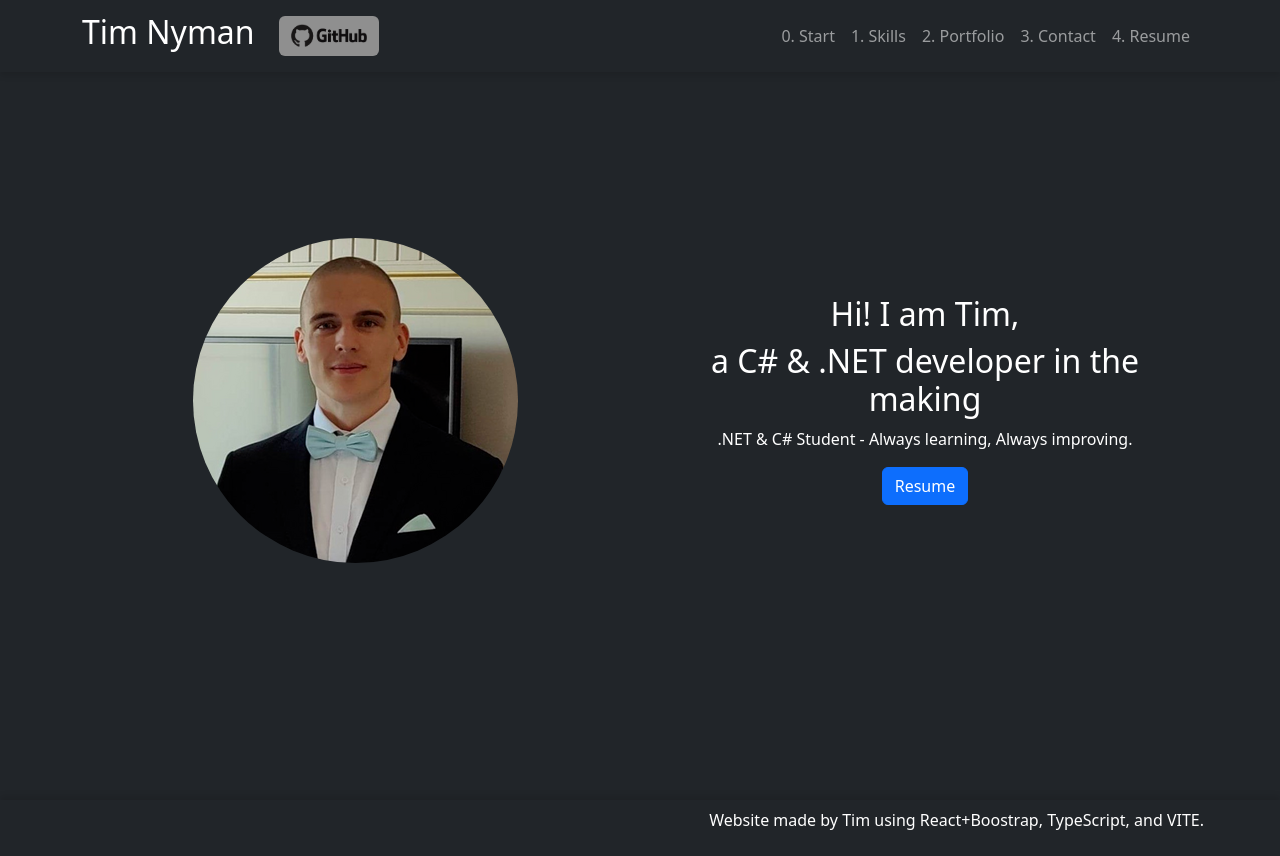
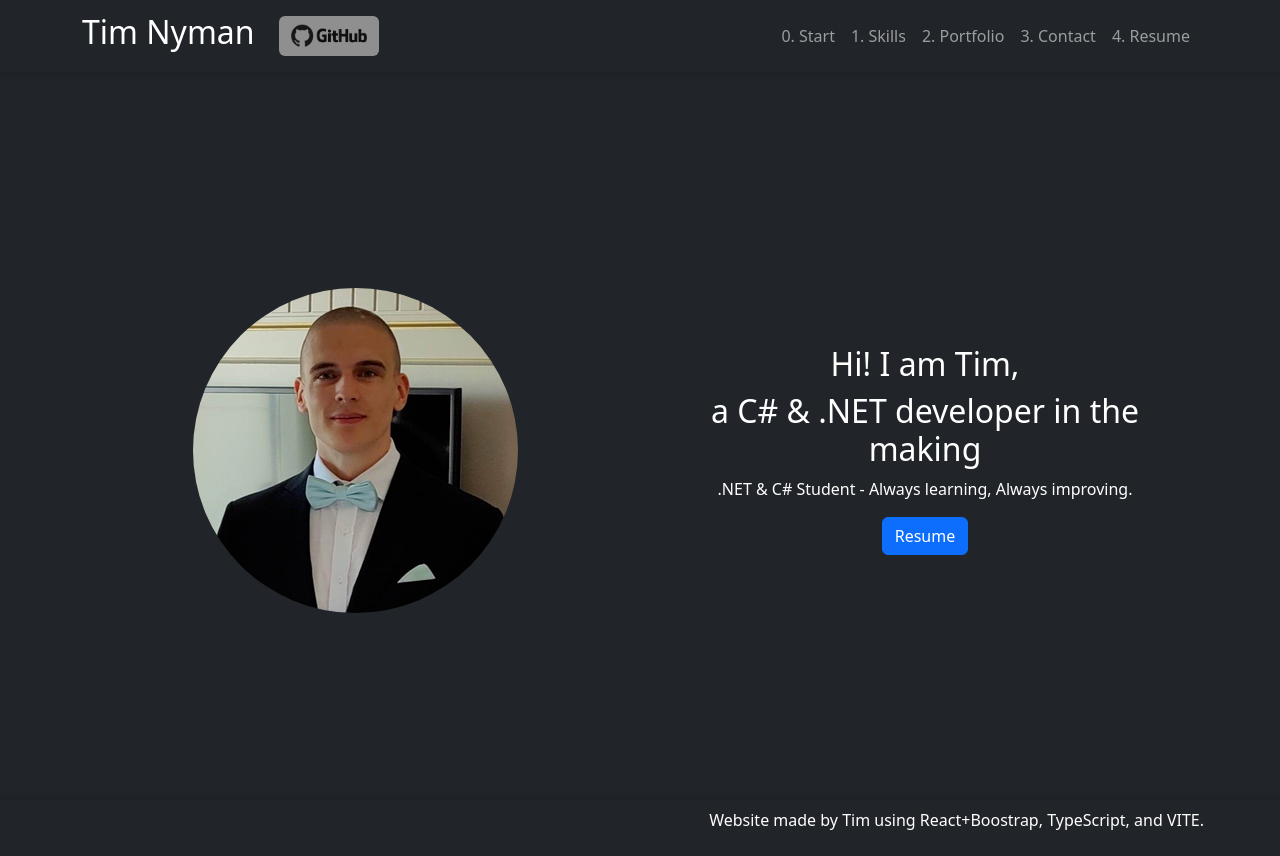
Before and after one commit to Tim-Nyman/PortfolioWebsite, a React (Vite) app: page / in a window 1280 px wide. Built offline with nearby package versions, Linux system fonts and the light colour scheme.

Commit message:
added padding so it does not cut at some sizes (needs more fixing to be truly done)

```diff
--- a/src/Styles/Header.css
+++ b/src/Styles/Header.css
@@ -1,10 +1,6 @@
 .navbar-shadow {
     box-shadow: 0px 4px 6px rgba(0, 0, 0, 0.1);
     z-index: 1050;
-}
-
-.custom-padding {
-    padding-left: 20px;
 }
 
 .button-img {
--- a/src/Styles/Section.css
+++ b/src/Styles/Section.css
@@ -25,6 +25,7 @@
     scroll-snap-align: start;
     background-color: #212529;
     color: white;
+    padding-top: 100px;
 }
 
 .custom-padding {
```
